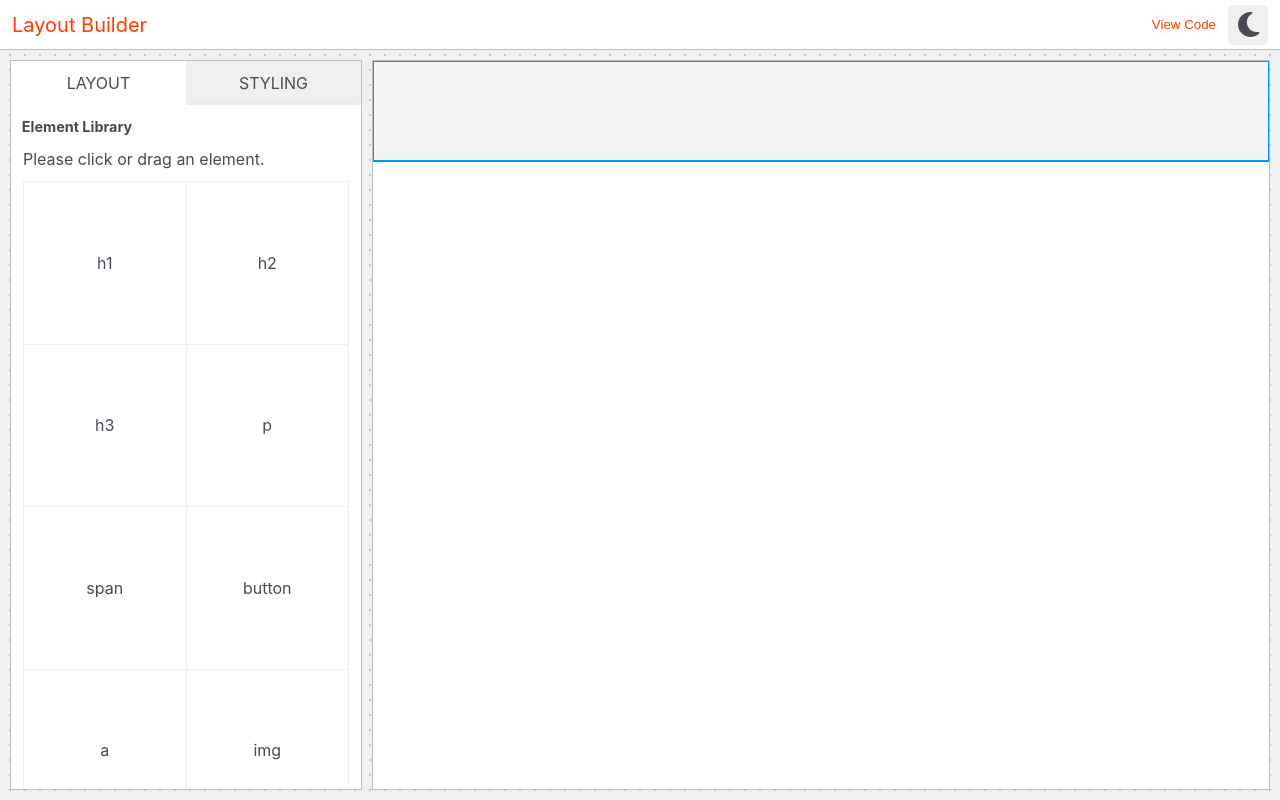
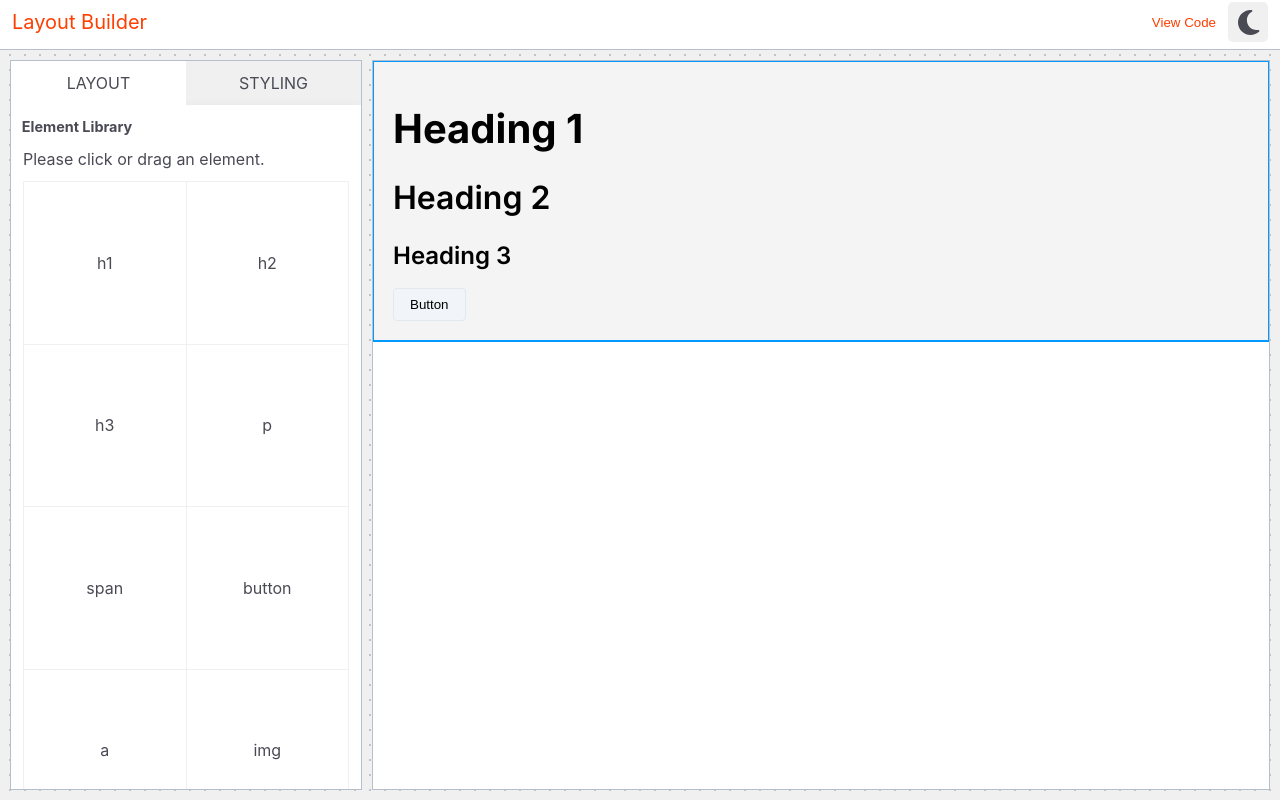
Before and after one commit to RickyRivas/layout-builder, a SvelteKit app: page / in a window 1280 px wide. Built offline with nearby package versions, Linux system fonts and the light colour scheme.

Commit message:
small tweaks

```diff
--- a/src/lib/components/Navigation.svelte
+++ b/src/lib/components/Navigation.svelte
@@ -13,6 +13,7 @@
 </script>
 
 <nav id="mainnav" class:active={isActive}>
+	<div class="container">
 		<a id="logo" href="/"> Layout Builder </a>
 		<div class="toggles">
 			<button
@@ -70,4 +71,5 @@
 				<span />
 			</button>
 		</div>
+	</div>
 </nav>
--- a/src/lib/helpers.ts
+++ b/src/lib/helpers.ts
@@ -120,7 +120,7 @@ export function generateUnformattedCss() {
         cssContent += `${rule.selectorText} { ${rule.style.cssText} }\n`;
     });
 
-    return cssContent;
+    return `/* Base and updated styles */` + cssContent;
 }
 
 export function generateUnformattedHtml() {
--- a/src/styles/forms.less
+++ b/src/styles/forms.less
@@ -1,7 +1,6 @@
 .form-control {
     display: block;
     width: 100%;
-    font-size: 16px;
     position: relative;
 
     label,
@@ -11,12 +10,7 @@
     }
 
     fieldset {
-        font: inherit;
-        border: 0;
-        padding: 0;
-        margin: 0;
-        border: 0;
-        border-radius: 0px;
+        .buttonreset;
     }
 
     input[type='text'],
--- a/src/styles/global.less
+++ b/src/styles/global.less
@@ -92,11 +92,6 @@ body {
 
     @media (min-width: 1300px) {
         font-size: 20px;
-        background-attachment: fixed;
-    }
-
-    @media (min-width: 2000px) {
-        font-size: 1vw;
     }
 }
 
--- a/src/styles/navigation.less
+++ b/src/styles/navigation.less
@@ -1,7 +1,5 @@
 #mainnav {
-    .flex;
-    .ai(center);
-    .jc(space-between);
+    empty-cells: show;
     width: 100%;
     min-height: var(--mainnav-height);
     background-color: var(--bg);
@@ -13,6 +11,15 @@
     @media only screen and (min-width:1024px) {
         padding: 0 var(--gutter);
     }
+}
+
+.container {
+    width: 100%;
+    max-width: 2000px;
+    margin: 0 auto;
+    .flex;
+    .ai(center);
+    .jc(space-between);
 }
 
 #logo {
--- a/src/styles/panels.less
+++ b/src/styles/panels.less
@@ -9,11 +9,14 @@ section#main-view {
     margin: var(--gutter) auto 0;
 
     @media only screen and (min-width:1024px) {
-        margin: 0;
+        margin: 0 auto;
         gap: var(--pos-offset);
-        left: var(--pos-offset);
+        // left: var(--pos-offset);
+        left: calc(50%);
+        transform: translateX(-50%);
         position: fixed;
         top: calc(var(--mainnav-height) + var(--pos-offset));
+        max-width: 2000px;
     }
 }
 
--- a/static/base-frame.html
+++ b/static/base-frame.html
@@ -34,10 +34,6 @@
             min-height: 100px;
             padding: 20px;
             background-color: #f4f4f4;
-        }
-
-        #new-frame {
-            padding: 2rem;
         }
 
         #new-frame h1 {
@@ -133,7 +129,11 @@
 </head>
 
 <body>
-    <section id="new-frame"></section>
+    <section id="new-frame">
+        <h1 class="h1-1">Heading 1</h1>
+        <h2 class="h2-1">Heading 2</h2>
+        <h3 class="h3-1">Heading 3</h3><button class="button-1">Button</button>
+    </section>
 </body>
 
 </html>
```
Lines whose indentation alone changed are shown as unchanged.
